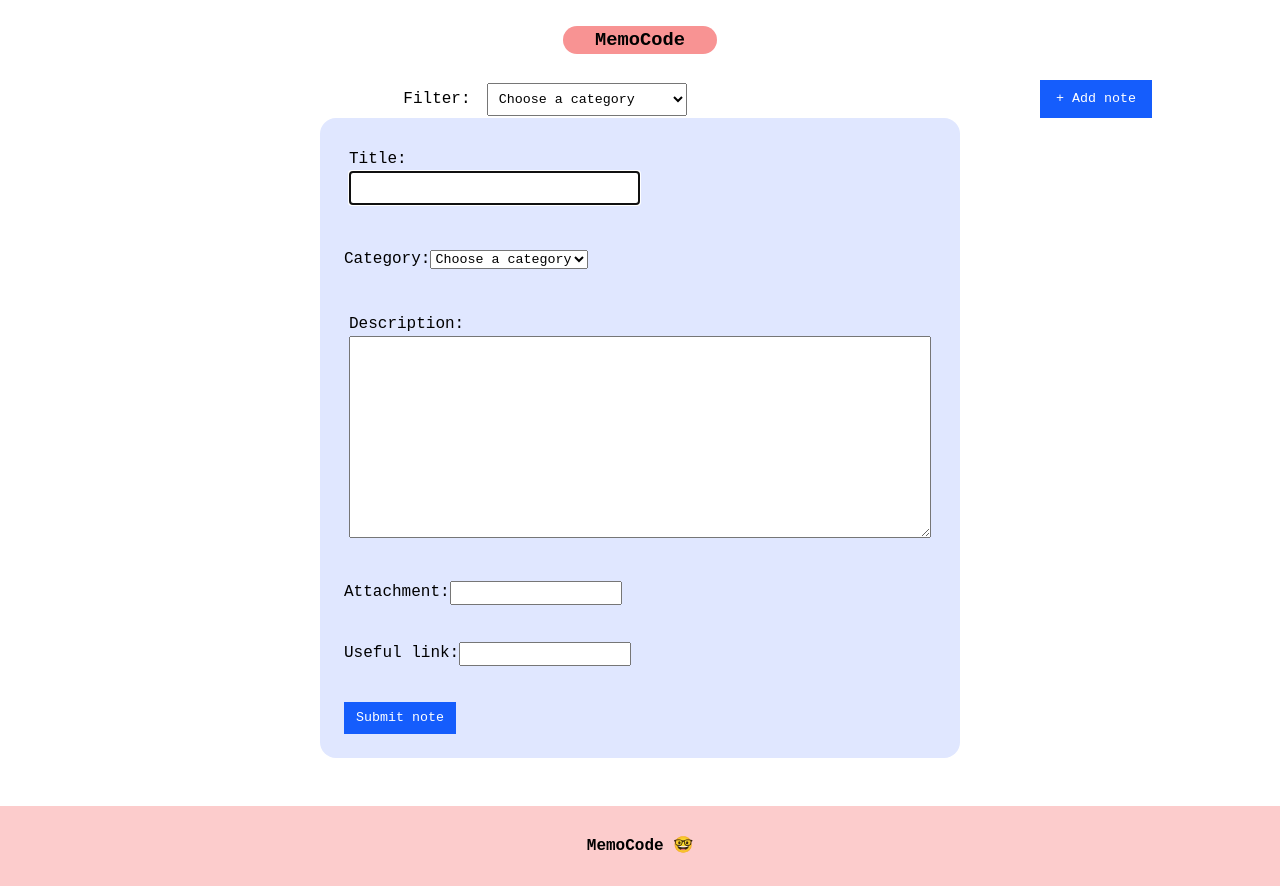
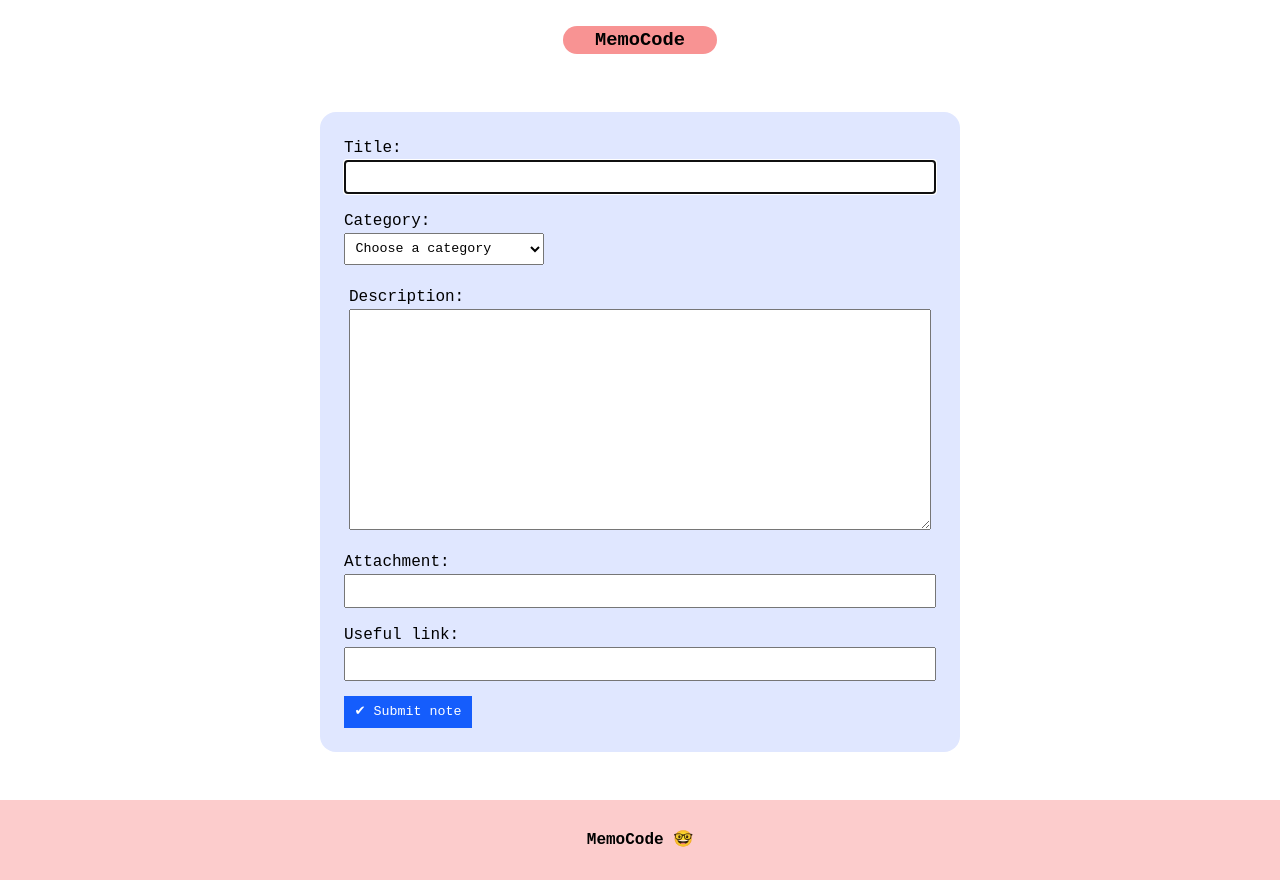
Before and after one commit to vickyfrosties/MemoCode, a React (Vite) app: page /form in a window 1280 px wide. Built offline with nearby package versions, Linux system fonts and the light colour scheme.

Commit message:
feat: set filter to all or corresponding category, pass data via props
- Set filter select to show All or the corresponding memo category

- Hid components when not on the home page

- Updated the selectedCategory state

- Minor SCSS improvements

```diff
--- a/src/App.jsx
+++ b/src/App.jsx
@@ -31,7 +31,7 @@ function App() {
   };
 
   const visibleNotes =
-    selectedCategory === "All"
+    !selectedCategory || selectedCategory === "all"
       ? notes
       : notes.filter((note) => note.category === selectedCategory);
 
@@ -60,13 +60,17 @@ function App() {
     <>
       <section className="main-container">
         <NavBar />
-        <AddNoteButton notes={notes.category} setFormData={setFormData} />
+        <AddNoteButton
+          visibleNotes={visibleNotes}
+          setSelectedCategory={setSelectedCategory}
+        />
 
         <Routes>
           <Route
             path="/"
             element={
               <NotesLayout
+                visibleNotes={visibleNotes}
                 newNote={notes}
                 onDeleteHandle={deleteNote}
                 categoryColors={categoryColors}
--- a/src/components/NotesCard/NotesCard.jsx
+++ b/src/components/NotesCard/NotesCard.jsx
@@ -1,10 +1,15 @@
 import DeleteNote from "../../containers/DeleteNote/DeleteNote";
 import style from "./NotesCard.module.scss";
 
-const NotesCard = ({ newNote, onDeleteHandle, categoryColors }) => {
+const NotesCard = ({
+  visibleNotes,
+  onDeleteHandle,
+  categoryColors,
+  newNote,
+}) => {
   return (
     <>
-      {newNote.map((note) => (
+      {visibleNotes.map((note) => (
         <div key={note.id} className={style["card"]}>
           <div className={style["card_picture_container"]}>
             <img src={note.picture || null} alt={note.title} />
@@ -12,7 +17,7 @@ const NotesCard = ({ newNote, onDeleteHandle, categoryColors }) => {
 
           <div className={style["card_content"]}>
             <div className={style["card_content_title"]}>
-              <h3>{note.title} </h3>
+              <h3>{note.title}</h3>
             </div>
             <div>
               <div
--- a/src/components/NotesLayout/NotesLayout.jsx
+++ b/src/components/NotesLayout/NotesLayout.jsx
@@ -2,13 +2,19 @@ import NotesCard from "../NotesCard/NotesCard";
 import style from "./NotesLayout.module.scss";
 
 // * Display the notes
-const NotesLayout = ({ newNote, onDeleteHandle, categoryColors }) => {
+const NotesLayout = ({
+  newNote,
+  onDeleteHandle,
+  categoryColors,
+  visibleNotes,
+}) => {
   return (
     <>
       <h2 className={style["notes-container-title"]}>My memos</h2>
       <section className={style["notes-container"]}>
         {newNote.length > 0 ? (
           <NotesCard
+            visibleNotes={visibleNotes}
             newNote={newNote}
             onDeleteHandle={onDeleteHandle}
             categoryColors={categoryColors}
--- a/src/containers/AddNote/AddNoteButton.jsx
+++ b/src/containers/AddNote/AddNoteButton.jsx
@@ -1,14 +1,19 @@
 import { Link } from "react-router";
 import style from "./AddNoteButton.module.scss";
 import SelectFilter from "../SelectFilter/SelectFilter";
+import { useLocation } from "react-router";
 
 //* Open the "New note form" when clicked
-const AddNoteButton = ({ notes, setFormData }) => {
+const AddNoteButton = ({ setSelectedCategory }) => {
+  const location = useLocation("");
   return (
     <>
       <section className={style["container"]}>
-        <SelectFilter notes={notes} setFormData={setFormData} />
+        {location.pathname === "/" && (
+          <SelectFilter setSelectedCategory={setSelectedCategory} />
+        )}
 
+        {location.pathname === "/" && (
           <div className={style["container_button_form"]}>
             <Link to="/form">
               <button className={style["container_button"]} autoFocus>
@@ -16,6 +21,7 @@ const AddNoteButton = ({ notes, setFormData }) => {
               </button>
             </Link>
           </div>
+        )}
       </section>
     </>
   );
--- a/src/containers/NoteForm/NoteForm.jsx
+++ b/src/containers/NoteForm/NoteForm.jsx
@@ -33,7 +33,7 @@ const NoteForm = ({ data, setFormData, onSubmitHandle }) => {
           />
         </label>
 
-        <label>
+        <label className={style["form_category_select"]}>
           Category:
           <select
             name="category"
@@ -93,7 +93,7 @@ const NoteForm = ({ data, setFormData, onSubmitHandle }) => {
         <input
           className={style["form_submit_button"]}
           type="submit"
-          value="Submit note"
+          value="✔ Submit note"
         />
       </form>
     </>
--- a/src/containers/NoteForm/NoteForm.module.scss
+++ b/src/containers/NoteForm/NoteForm.module.scss
@@ -2,6 +2,7 @@
   width: 50dvw;
   min-height: 80dvh;
   margin: auto;
+  margin-top: 2rem;
   display: flex;
   flex-direction: column;
   justify-content: space-between;
@@ -9,14 +10,25 @@
   border-radius: 1rem;
   padding: 1.5rem;
 
-  &_title_input {
+  input:not([type="submit"]) {
+    padding: 5px;
+  }
+
+  &_title_input,
+  &_category_select,
+  &_description_input,
+  &_attachment_input,
+  &_link_input {
     display: flex;
     flex-direction: column;
-    padding: 5px;
+  }
+
+  &_title_input {
+    // padding: 5px;
 
     input {
-      width: 50%;
-      padding: 5px;
+      // width: 50%;
+      // padding: 5px;
 
       &:focus {
         border: 2px solid lightcoral;
@@ -24,18 +36,41 @@
     }
   }
 
+  &_category_select {
+    // width: 7rem;
+
+    // align-items: center;
+
+    select {
+      width: 200px;
+      padding: 0.8ch;
+    }
+  }
+
   &_description_input {
-    display: flex;
-    flex-direction: column;
     padding: 5px;
+
+    textarea {
+      padding: 10px;
+    }
   }
 
   &_submit_button {
-    width: 7rem;
+    width: 8rem;
     height: 2rem;
+    padding: 0 4px 0 4px;
     cursor: pointer;
     background-color: oklch(0.546 0.245 262.881);
     color: white;
     border: none;
+    text-align: center;
+
+    &:active {
+      border: 2px solid lightcoral;
+    }
+
+    &:hover {
+      opacity: 0.8;
+    }
   }
 }
--- a/src/containers/SelectFilter/SelectFilter.jsx
+++ b/src/containers/SelectFilter/SelectFilter.jsx
@@ -1,14 +1,18 @@
 import style from "./SelectFilter.module.scss";
 
-const SelectFilter = ({ notes }) => {
-  console.log(notes);
-
+const SelectFilter = ({ setSelectedCategory }) => {
   return (
     <>
       <div className={style["container_filter"]}>
         <p>Filter:</p>
-        <select name="filter-category" id="filter-category" onChange={notes}>
-          <option value="">Choose a category</option>
+        <select
+          name="filter-category"
+          id="filter-category"
+          onChange={(e) => setSelectedCategory(e.target.value)}
+        >
+          <option value="" disabled>
+            Choose a category
+          </option>
           <option value="all">All</option>
           <option value="programmation">Programmation</option>
           <option value="design">UX/UI</option>
```
Lines whose indentation alone changed are shown as unchanged.
